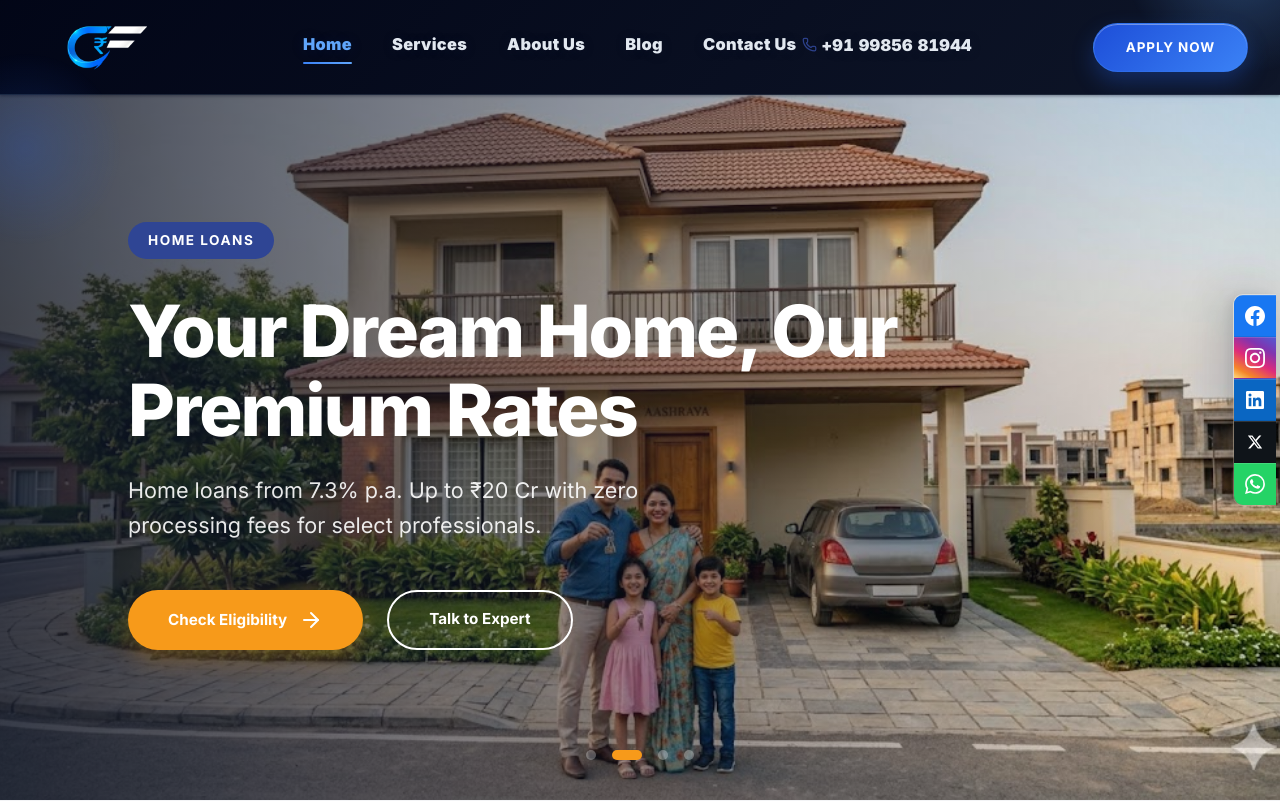
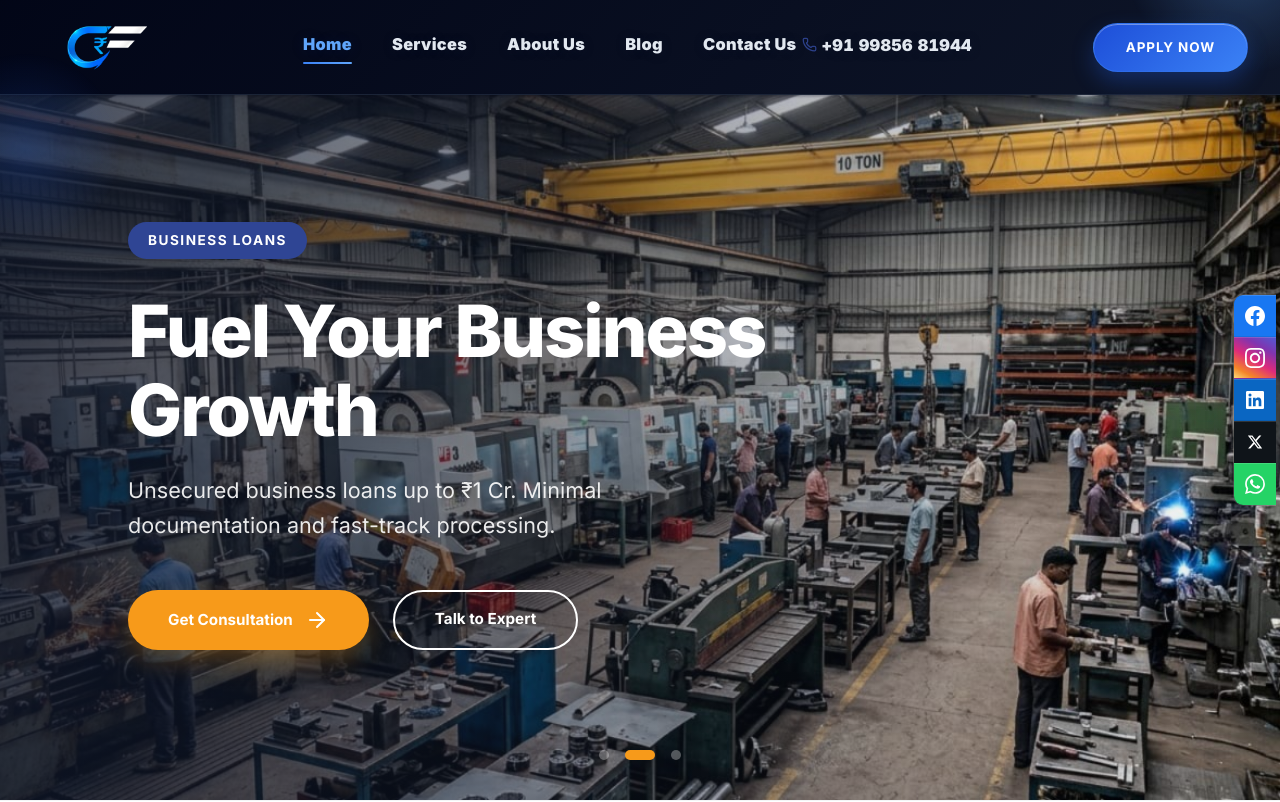
Before and after one commit to hruthikkarra/capitalflax, a Next.js app: page / in a window 1280 px wide. Shown: the top 802 px of the page. Built offline with nearby package versions, Linux system fonts and the light colour scheme.

Commit message:
Slider 1 deleted  email replaced

```diff
--- a/app/about/page.tsx
+++ b/app/about/page.tsx
@@ -306,7 +306,7 @@ export default function AboutPage() {
               {[
                 { icon: <MapPin size={18} />, label: 'Address', value: 'Flat # 1604/A 16th Floor Babukhan Estate, Basheerbagh Hyderabad - 500001' },
                 { icon: <Phone size={18} />, label: 'Phone', value: '+91 9985681944 , +91-9989245304' },
-                { icon: <Mail size={18} />, label: 'Email', value: 'capitalflaxin@gmail.com' },
+                { icon: <Mail size={18} />, label: 'Email', value: 'support@capitalflax.in' },
               ].map((item, i) => (
                 <div key={i} style={{ display: 'flex', gap: '1rem', alignItems: 'flex-start' }}>
                   <div style={{ width: 40, height: 40, borderRadius: '10px', background: '#EFF6FF', display: 'flex', alignItems: 'center', justifyContent: 'center', color: '#1E3A8A', flexShrink: 0 }}>
--- a/app/careers/page.tsx
+++ b/app/careers/page.tsx
@@ -75,7 +75,7 @@ export default function CareersPage() {
                         ))}
                     </div>
                     <div style={{ textAlign: 'center', marginTop: '3rem', color: '#64748B' }}>
-                        Don't see a fit? Send your resume to <a href="mailto:careers@capitalflax.com" style={{ color: '#1E3A8A', fontWeight: 600 }}>careers@capitalflax.com</a>
+                        Don't see a fit? Send your resume to <a href="mailto:support@capitalflax.in" style={{ color: '#1E3A8A', fontWeight: 600 }}>support@capitalflax.in</a>
                     </div>
                 </div>
             </section>
--- a/app/components/HeroSlider.tsx
+++ b/app/components/HeroSlider.tsx
@@ -5,15 +5,6 @@ import Link from "next/link";
 import { ArrowRight } from "lucide-react";
 
 const slides = [
-  {
-    id: 1,
-    title: "Premium Loans for Professionals",
-    subtitle: "Specialized financial solutions for Doctors, CAs, and Architects with 72-hour approval.",
-    image: "/prof.jpg",
-    cta: "Apply Now",
-    link: "/apply",
-    badge: "Professional Loans"
-  },
   {
     id: 2,
     title: "Your Dream Home, Our Premium Rates",
--- a/app/contact/page.tsx
+++ b/app/contact/page.tsx
@@ -31,7 +31,7 @@ export default function ContactPage() {
                                 <div style={{ background: '#EFF6FF', padding: '1rem', borderRadius: '12px' }}><Mail size={24} color="#1E3A8A" /></div>
                                 <div>
                                     <h3 style={{ fontSize: '1.1rem', fontWeight: 700, margin: '0 0 0.25rem' }}>Email Us</h3>
-                                    <p style={{ margin: 0, color: '#475569' }}>capitalflaxin@gmail.com<br/><span style={{ fontSize: '0.85rem' }}>We reply within 2 hours</span></p>
+                                    <p style={{ margin: 0, color: '#475569' }}>support@capitalflax.in<br/><span style={{ fontSize: '0.85rem' }}>We reply within 2 hours</span></p>
                                 </div>
                             </div>
                             <div style={{ display: 'flex', gap: '1rem', alignItems: 'flex-start' }}>
--- a/app/layout.tsx
+++ b/app/layout.tsx
@@ -78,7 +78,7 @@ const organizationSchema = {
   description:
     "Premium loan solutions for doctors, chartered accountants, architects and salaried professionals across India. Home loans, business loans, personal loans, mortgage loans and more.",
   telephone: "+91-9985681944",
-  email: "capitalflaxin@gmail.com",
+  email: "support@capitalflax.in",
   foundingDate: "2017",
   areaServed: [
     { "@type": "City", name: "Hyderabad" },
--- a/app/privacy/page.tsx
+++ b/app/privacy/page.tsx
@@ -42,7 +42,7 @@ export default function PrivacyPolicyPage() {
 
                     <section>
                         <h2 style={{ fontSize: '1.25rem', fontWeight: 700, color: '#0F172A', marginBottom: '1rem' }}>5. Your Legal Rights</h2>
-                        <p>Under certain circumstances, you have rights under data protection laws in relation to your personal data, including the right to request access, correction, erasure, restriction, transfer, and the right to withdraw consent. To exercise any of these rights, please contact our Data Protection Officer at privacy@capitalflax.com.</p>
+                        <p>Under certain circumstances, you have rights under data protection laws in relation to your personal data, including the right to request access, correction, erasure, restriction, transfer, and the right to withdraw consent. To exercise any of these rights, please contact our Data Protection Officer at support@capitalflax.in.</p>
                     </section>
                 </div>
             </div>
```
